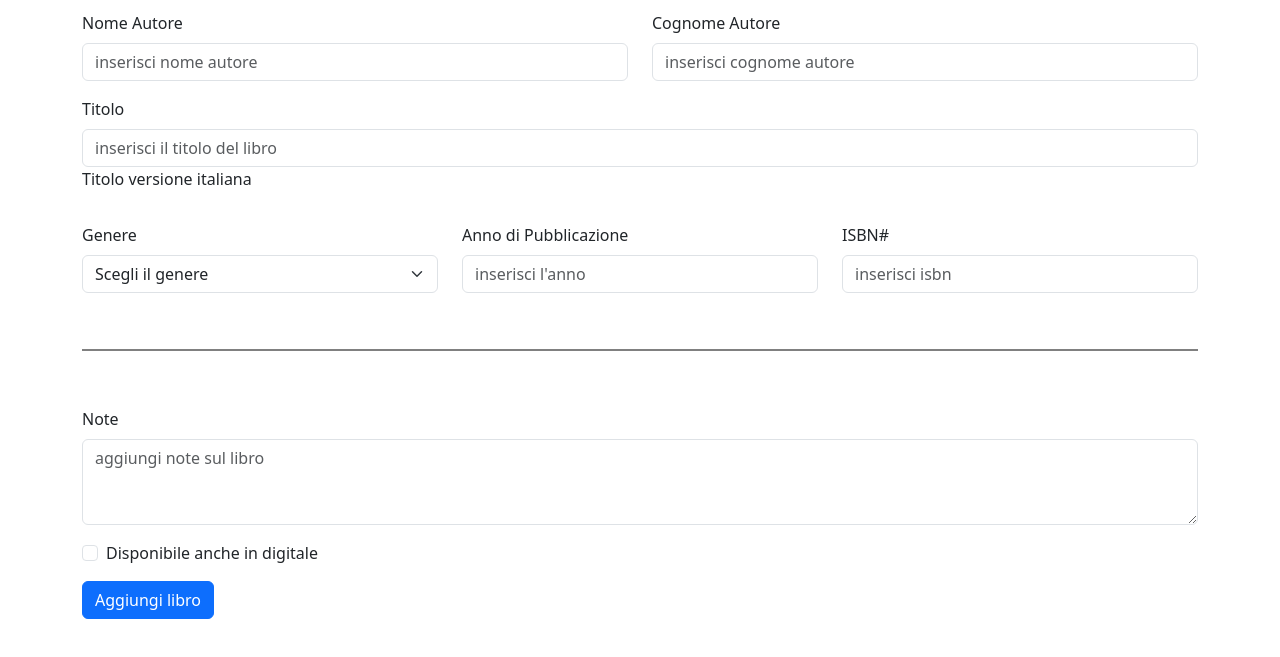
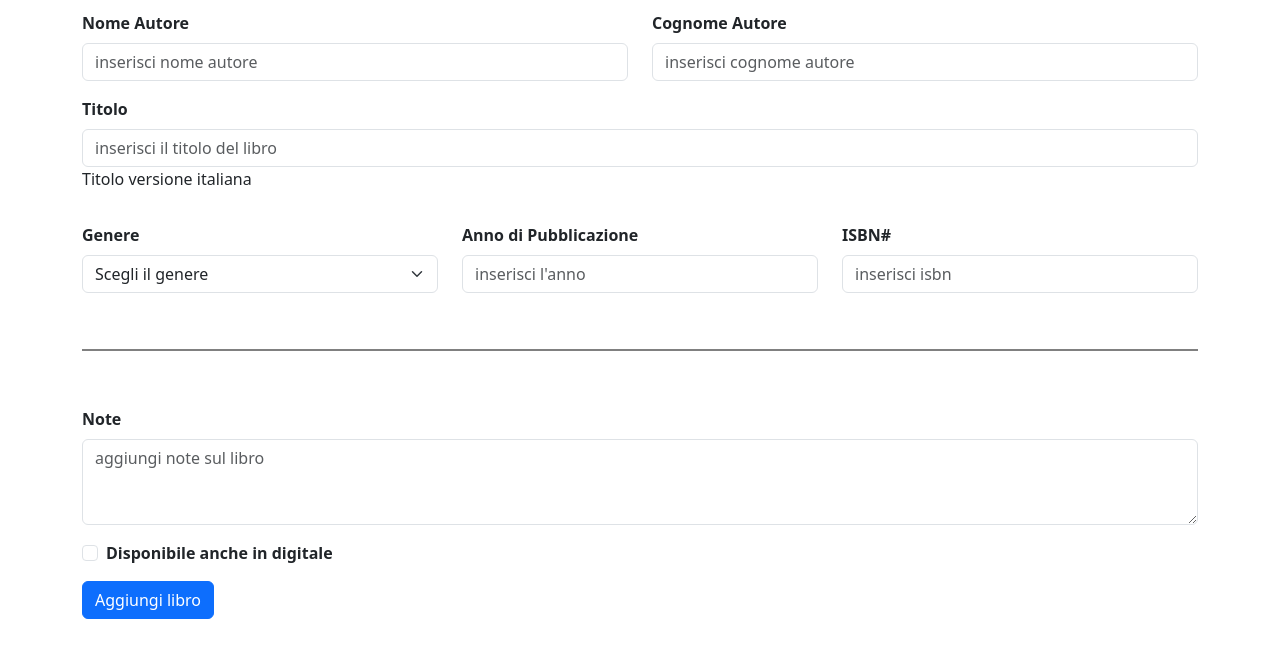
Before and after one commit to EneaSema/html-css-bootstrap-dashboard, a plain HTML site: page add-book.html in a window 1280 px wide. Shown: the part 127-784 px from the top of the page. Drawn offline with nearby package versions, Linux system fonts and the light colour scheme.

Commit message:
finish very good work

```diff
--- a/css/style.css
+++ b/css/style.css
@@ -1,3 +1,7 @@
 .my-rules-separator {
   border: 1px solid gray;
 }
+.form-label,
+.form-check-label {
+  font-weight: 600;
+}
```
